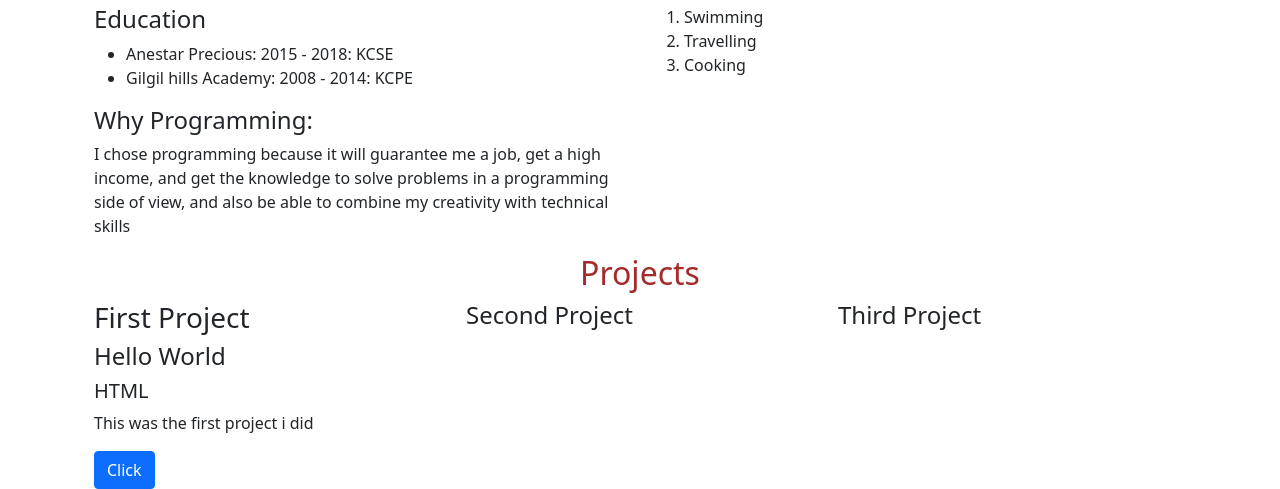
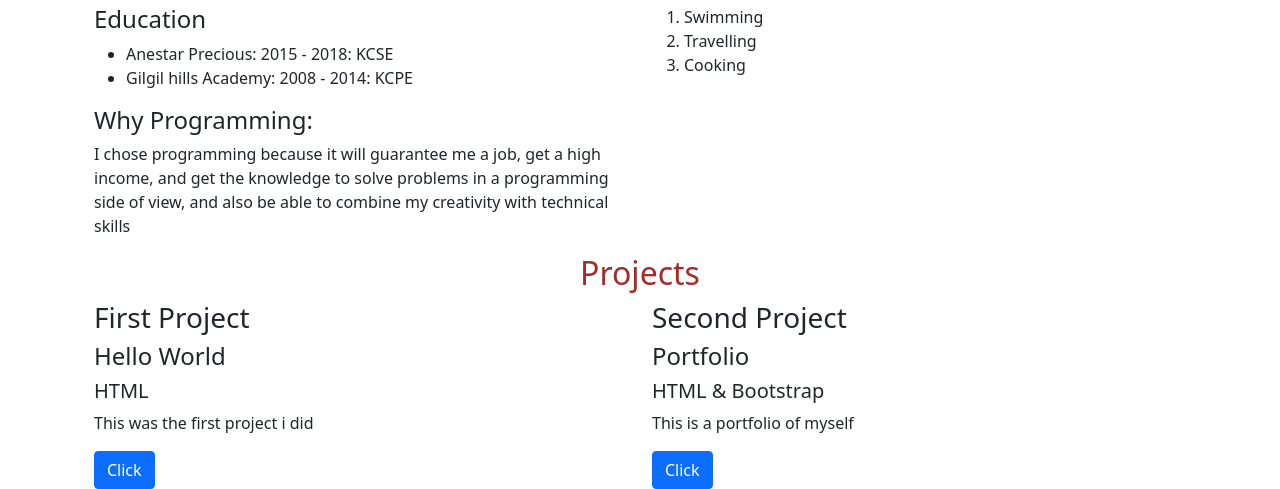
Before and after one commit to thiongo4461/portfolio-landing-page-, a plain HTML site: page index.html in a window 1280 px wide. Shown: the part 771-1260 px from the top of the page. Drawn offline with nearby package versions, Linux system fonts and the light colour scheme.

Commit message:
added links to the projects on github

```diff
--- a/index.html
+++ b/index.html
@@ -87,19 +87,22 @@
       <h2 class="mainheading">Projects</h2>
       <div class="container">
         <div class="row">
-          <div class="col-sm-4">
+          <div class="col-sm-6">
             <h3>First Project</h3>
             <h4>Hello World</h4>
             <h5>HTML</h5>
             <p>This was the first project i did</p>
             <a href="https://github.com/thiongo4461/helloworld" class="btn btn-primary">Click</a>
           </div>
-          <div class="col-sm-4">
-            <h4>Second Project</h4>
+          <div class="col-sm-6">
+            <h3>Second Project</h3>
+            <h4>Portfolio</h4>
+            <h5>HTML & Bootstrap</h5>
+            <p>This is a portfolio of myself</p>
+            <a href="https://github.com/thiongo4461/portfolio-landing-page-" class="btn btn-primary">Click</a>
           </div>
-          <div class="col-sm-4">
-            <h4>Third Project</h4>
-          </div>
+
+
         </div>
       </div>
     </div>
```
